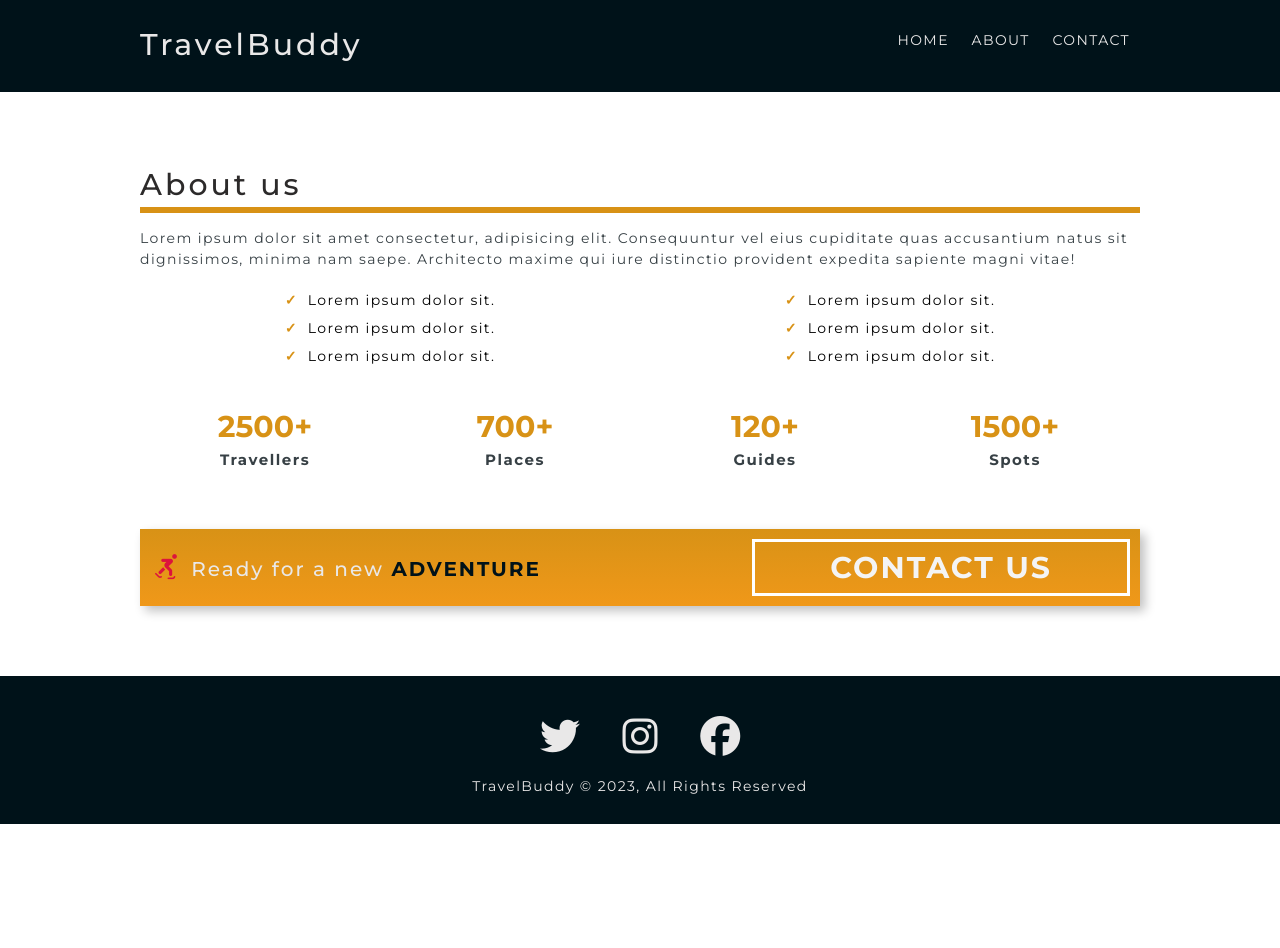
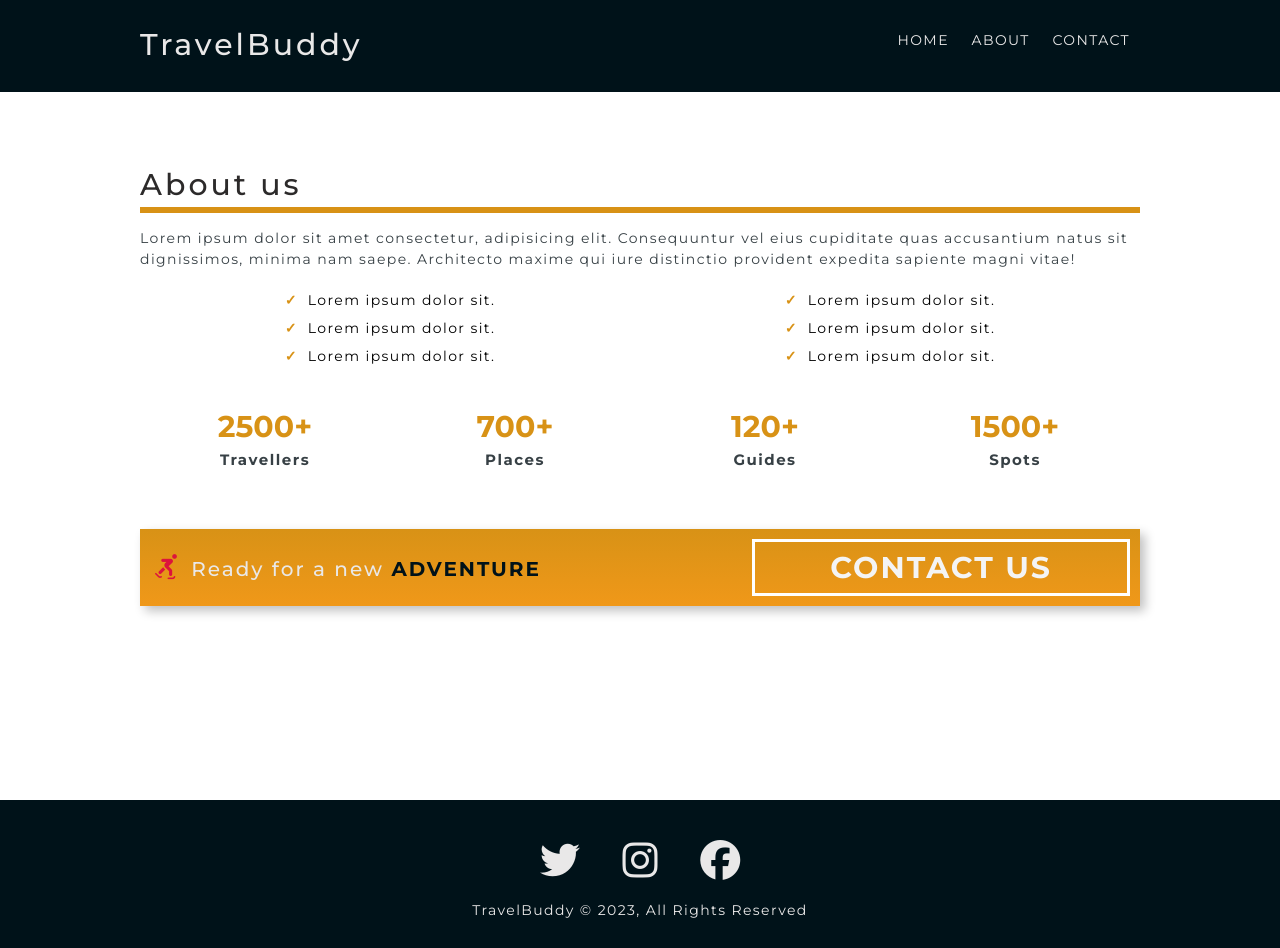
Before and after one commit to saiyumm/Learning_WebDev, a plain HTML site: page 04. Project1 - travelWebsite/about.html in a window 1280 px wide. Before the commit the page ends 824 px from the top, so only its background shows below. Drawn offline with Linux system fonts and the light colour scheme.

Commit message:
style.css

```diff
--- a/04. Project1 - travelWebsite/css/style.css
+++ b/04. Project1 - travelWebsite/css/style.css
@@ -764,3 +764,9 @@ header{
         height: 90vmax;
     }
 }
+
+
+
+.about .container{
+    height: 71vh;
+}
```
